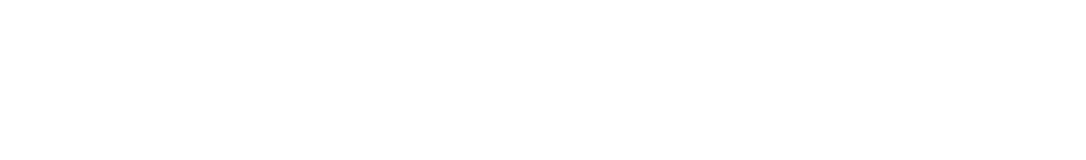
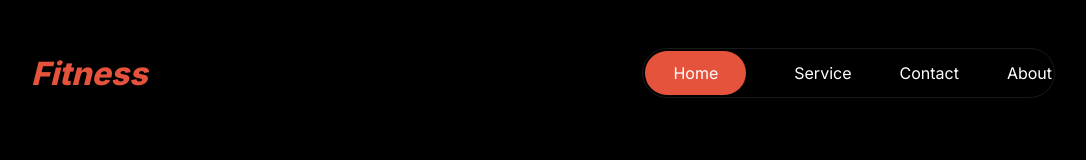
Before and after one commit to marinaakter/Fitness-site, a plain HTML site: page index.html in a window 1280 px wide. Shown: the whole page, without its empty margins (97-1183 px from the left). Drawn offline with Linux system fonts and the light colour scheme.

Commit message:
Navbar Added with Style

```diff
--- a/index.html
+++ b/index.html
@@ -6,6 +6,18 @@
     <link rel="stylesheet" href="style/style.css">
 </head>
 <body>
-
+    <!-- Navbar -->
+     <nav class="nav-container navbar">
+        <div>
+            <p class="Project-title primary-color">Fitness</p>
+        </div>
+        <!-- Nav Options -->
+        <div class="nav-items">
+            <p class="home-button">Home</p>
+            <p>Service</p>
+            <p>Contact</p>
+            <p>About</p>
+        </div>
+     </nav>
 </body>
 </html>
--- a/style/style.css
+++ b/style/style.css
@@ -0,0 +1,57 @@
+@import url("https://fonts.googleapis.com/css2?family=Inter:wght@100..900&display=swap");
+/* font-family: "Inter", sans-serif; */
+* {
+  margin: 0;
+}
+body {
+  font-family: "Inter", sans-serif;
+  background-color: rgb(0, 0, 0);
+}
+
+/* -------- Shared Color --------- */
+.primary-color {
+  color: #e6533c;
+}
+
+/* ------- Primary Button -------- */
+.btn-primary {
+}
+
+/* -------- Navbar Style-------- */
+
+.nav-container {
+  /* border: 2px solid red; */
+  width: 80%;
+  margin: 3rem auto;
+}
+
+.navbar {
+  display: flex;
+  flex-direction: row;
+  justify-content: space-between;
+  align-items: center;
+}
+
+.project-title {
+  font-size: 2rem;
+  font-style: italic;
+  font-weight: 800;
+}
+.home-button {
+  background-color: #e6533c;
+  border-radius: 2rem;
+  text-align: center;
+  padding: 12px 28px;
+}
+
+.nav-items {
+  border: 1px solid rgba(255, 255, 255, 0.1);
+  border-radius: 97px;
+  padding: 2px;
+  display: flex;
+  flex-direction: row;
+  justify-content: space-evenly;
+  align-items: center;
+  gap: 3rem;
+  color: white;
+}
```
